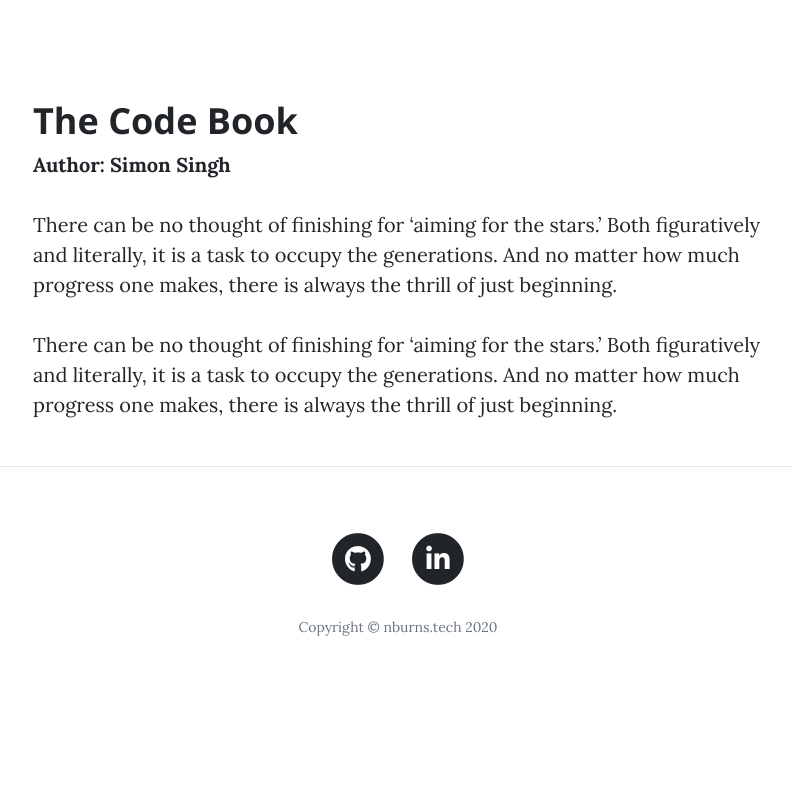
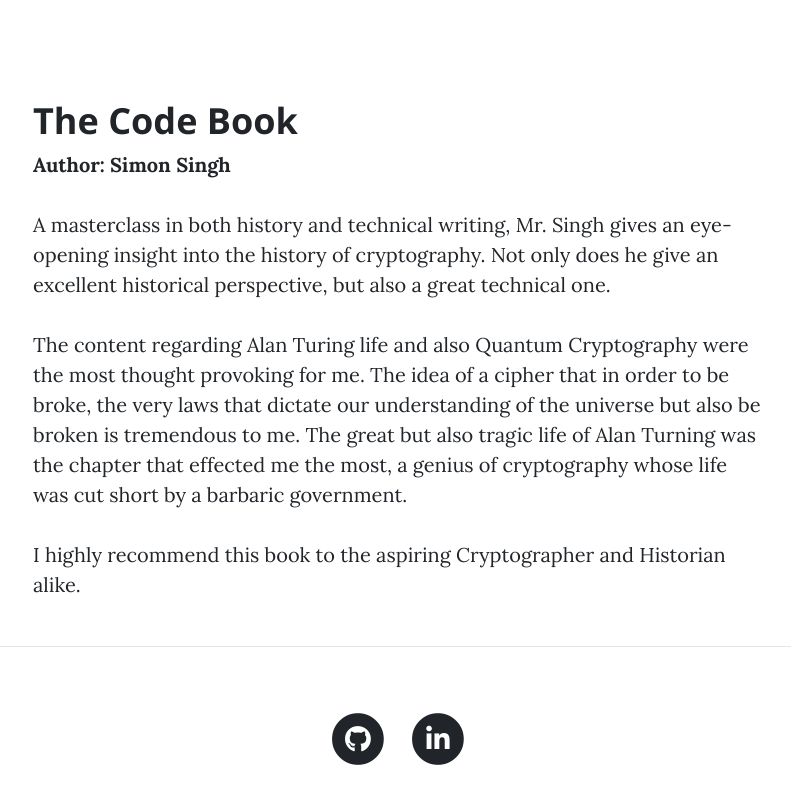
Before and after one commit to AlbinoGazelle/nburns.tech, a website: page posts/post3.html in a window 1280 px wide. Shown: the part 572-1372 px from the top of the page, without its empty margins (242-1033 px from the left). Before the commit the page ends 1275 px from the top, so only its background shows below. Drawn offline with nearby package versions, Linux system fonts and the light colour scheme.

Commit message:
add first book

```diff
--- a/posts/post3.html
+++ b/posts/post3.html
@@ -101,11 +101,11 @@
           <h2 class="section-heading">The Code Book</h2>
           <b>Author: Simon Singh</b>
 
-          <p>There can be no thought of finishing for ‘aiming for the stars.’ Both figuratively and literally, it is a task to occupy the generations. And no matter how much progress one makes, there is always the thrill of just beginning.</p>
+          <p>A masterclass in both history and technical writing, Mr. Singh gives an eye-opening insight into the history of cryptography. Not only does he give an excellent historical perspective, but also a great technical one. </p>
 
-          <p>There can be no thought of finishing for ‘aiming for the stars.’ Both figuratively and literally, it is a task to occupy the generations. And no matter how much progress one makes, there is always the thrill of just beginning.</p>
+          <p>The content regarding Alan Turing life and also Quantum Cryptography were the most thought provoking for me. The idea of a cipher that in order to be broke, the very laws that dictate our understanding of the universe but also be broken is tremendous to me. The great but also tragic life of Alan Turning was the chapter that effected me the most, a genius of cryptography whose life was cut short by a barbaric government.</p>
 
-
+          <p>I highly recommend this book to the aspiring Cryptographer and Historian alike. </p>
         </div>
       </div>
     </div>
```
